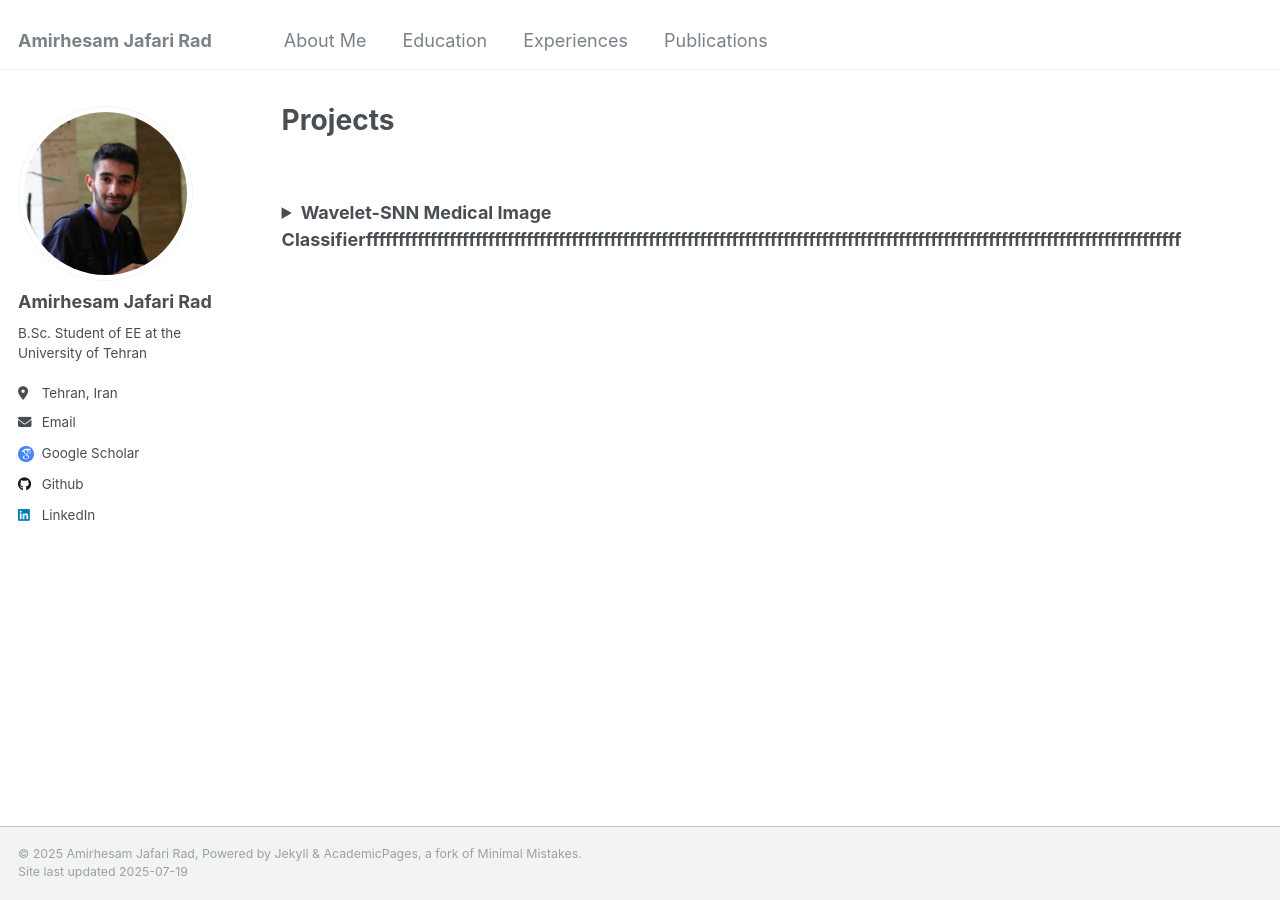
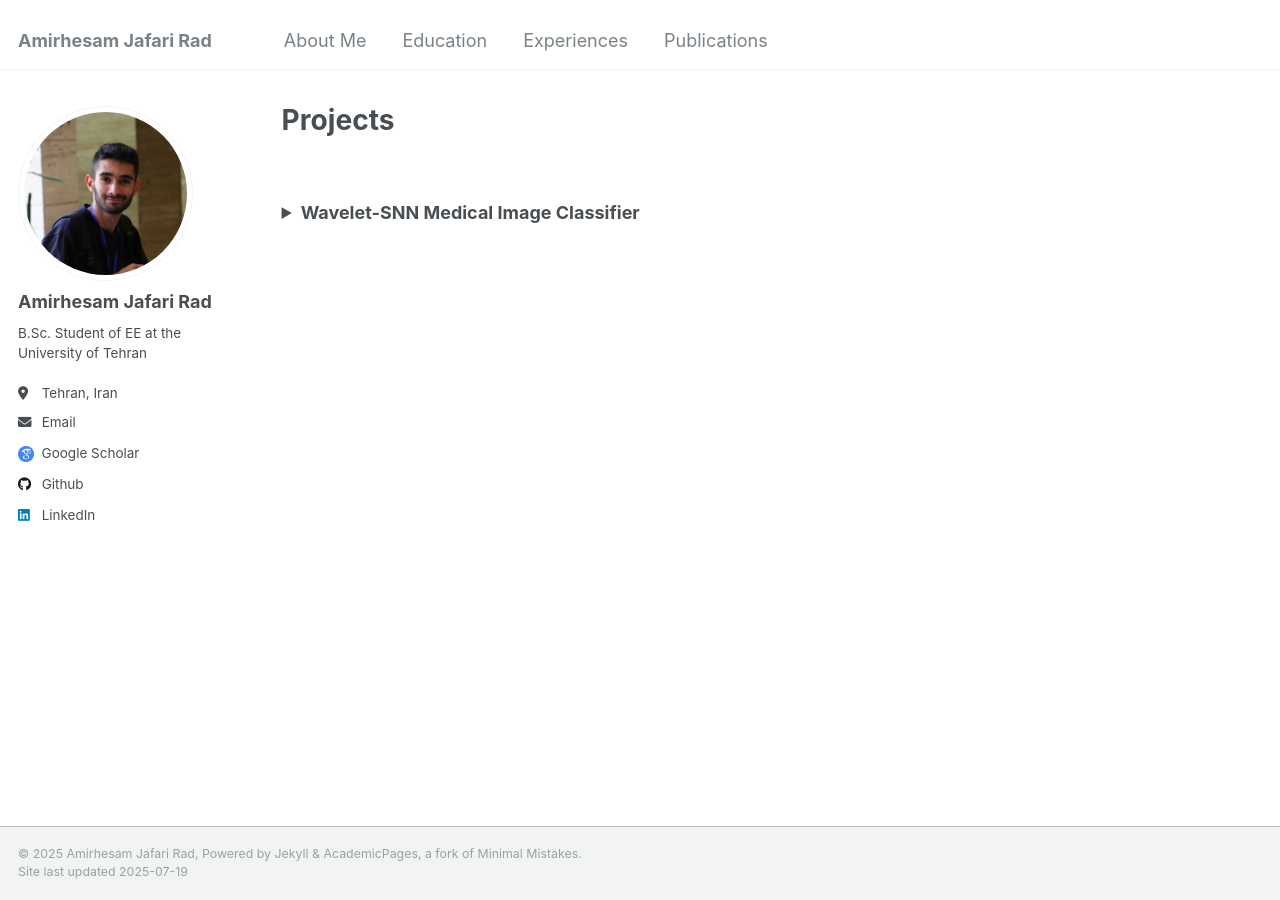
Before and after one commit to amirhjrad/amirhjrad.github.io, a Jekyll site: the page built from _pages/projects.md, in a window 1280 px wide. Built offline with Jekyll 4.4.1, drawn with Linux system fonts in a browser that asks for light colours.

Commit message:
modified:   _pages/projects.md

```diff
--- a/_pages/projects.md
+++ b/_pages/projects.md
@@ -7,7 +7,16 @@
 
 <details>
   <summary>
-    <strong>Wavelet-SNN Medical Image Classifierfffffffffffffffffffffffffffffffffffffffffffffffffffffffffffffffffffffffffffffffffffffffffffffffffffffffffffffffffffffffffffffff</strong>
+    <strong>Wavelet-SNN Medical Image Classifier</strong>
+  </summary>
+  <p>
+    This project leverages wavelet-transformed grayscale medical images and uses a spiking neural network (SNN) built with PyTorch and snntorch to perform classification. It's part of a broader research focus intersecting biomedical image analysis and neuromorphic computing.
+    <br>
+    🔗 <a href="https://github.com/yourusername/wavelet-snn-classifier" target="_blank">View on GitHub</a>
+  </p>
+
+  <summary>
+    <strong>2 Wavelet-SNN Medical Image Classifier</strong>
   </summary>
   <p>
     This project leverages wavelet-transformed grayscale medical images and uses a spiking neural network (SNN) built with PyTorch and snntorch to perform classification. It's part of a broader research focus intersecting biomedical image analysis and neuromorphic computing.
```
